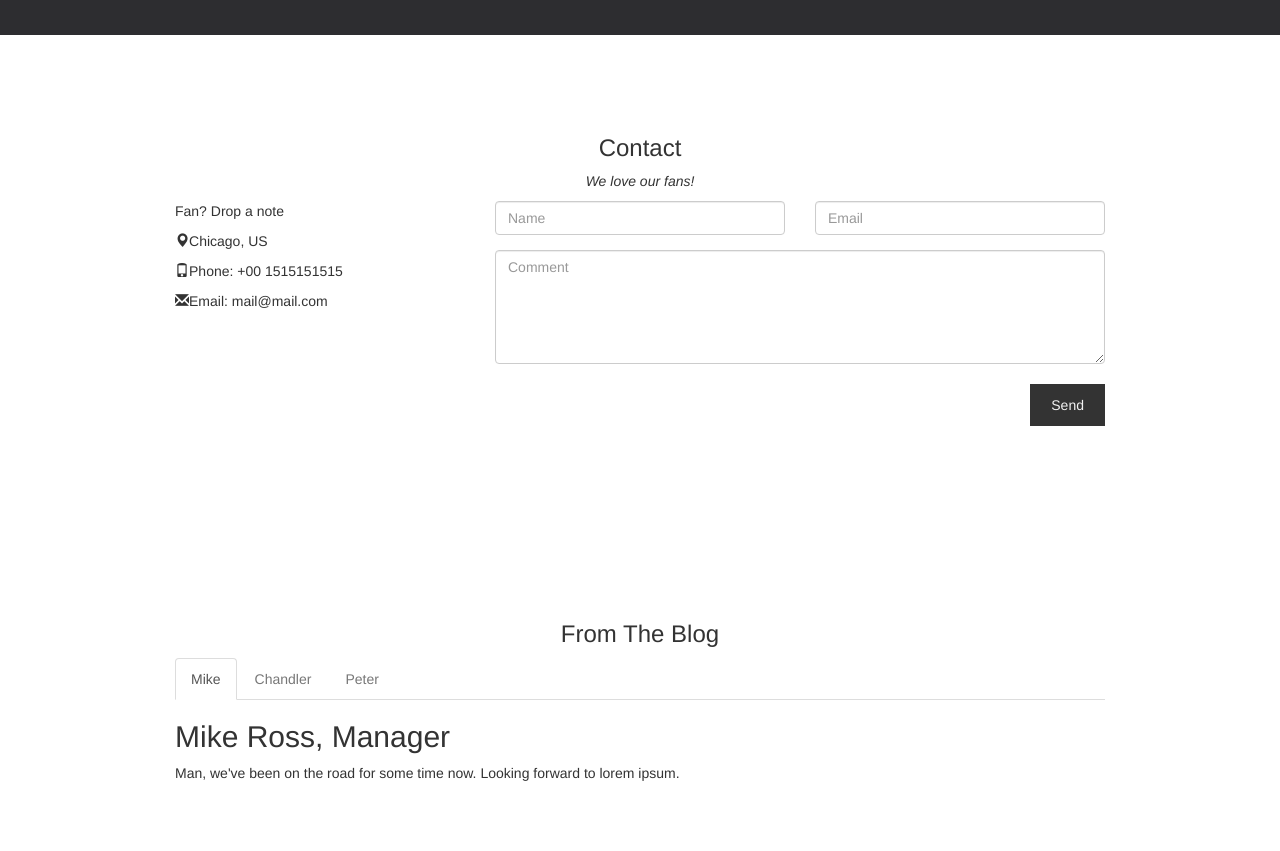
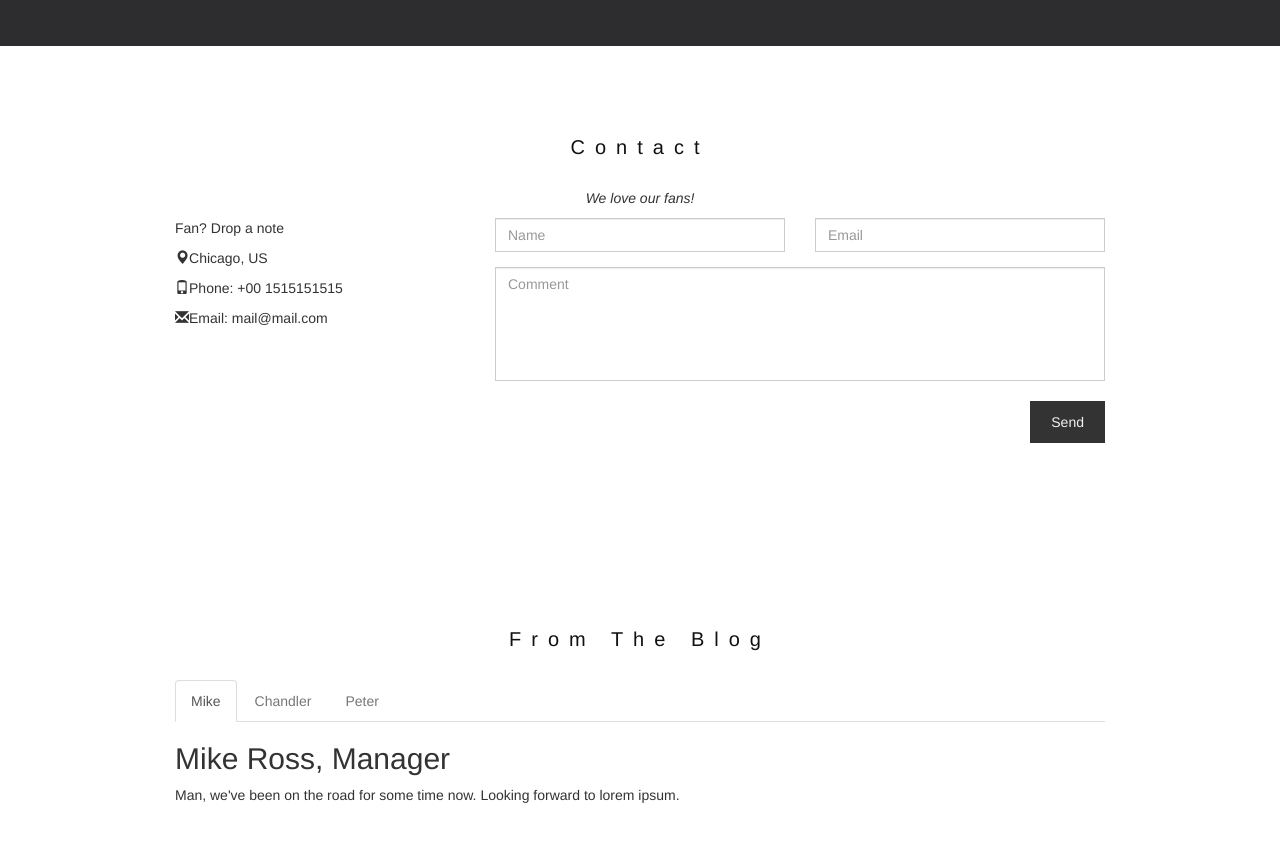
Before and after one commit to leo791114/WebLayOut-Band, a website: page index.html in a window 1280 px wide. Shown: the part 980-1831 px from the top of the page. Drawn offline with nearby package versions, Linux system fonts and the light colour scheme; some packages are replaced by stand-ins of ours.

Commit message:
update some final style

```diff
--- a/style.css
+++ b/style.css
@@ -250,3 +250,28 @@ footer a:hover {
         transform: translateY(0%);
     }
 }
+
+
+/*Overwrite default styles of h3 and h4*/
+
+h3,
+h4 {
+    margin: 10px 0 30px 0;
+    letter-spacing: 10px;
+    font-size: 20px;
+    color: #111;
+}
+
+
+/*Remove rounded borders on input fields*/
+
+.form-control {
+    border-radius: 0;
+}
+
+
+/*Disable the ability to resize textareas*/
+
+textarea {
+    resize: none;
+}
```
